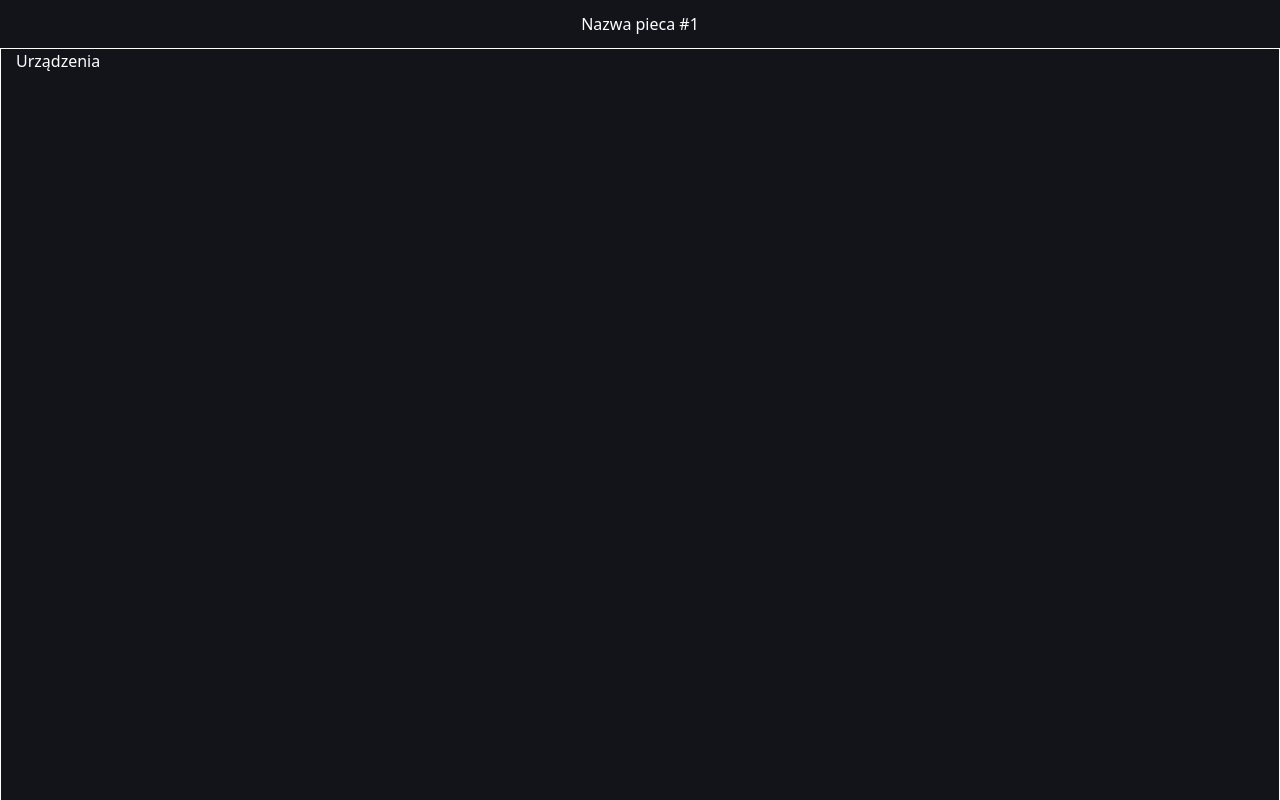
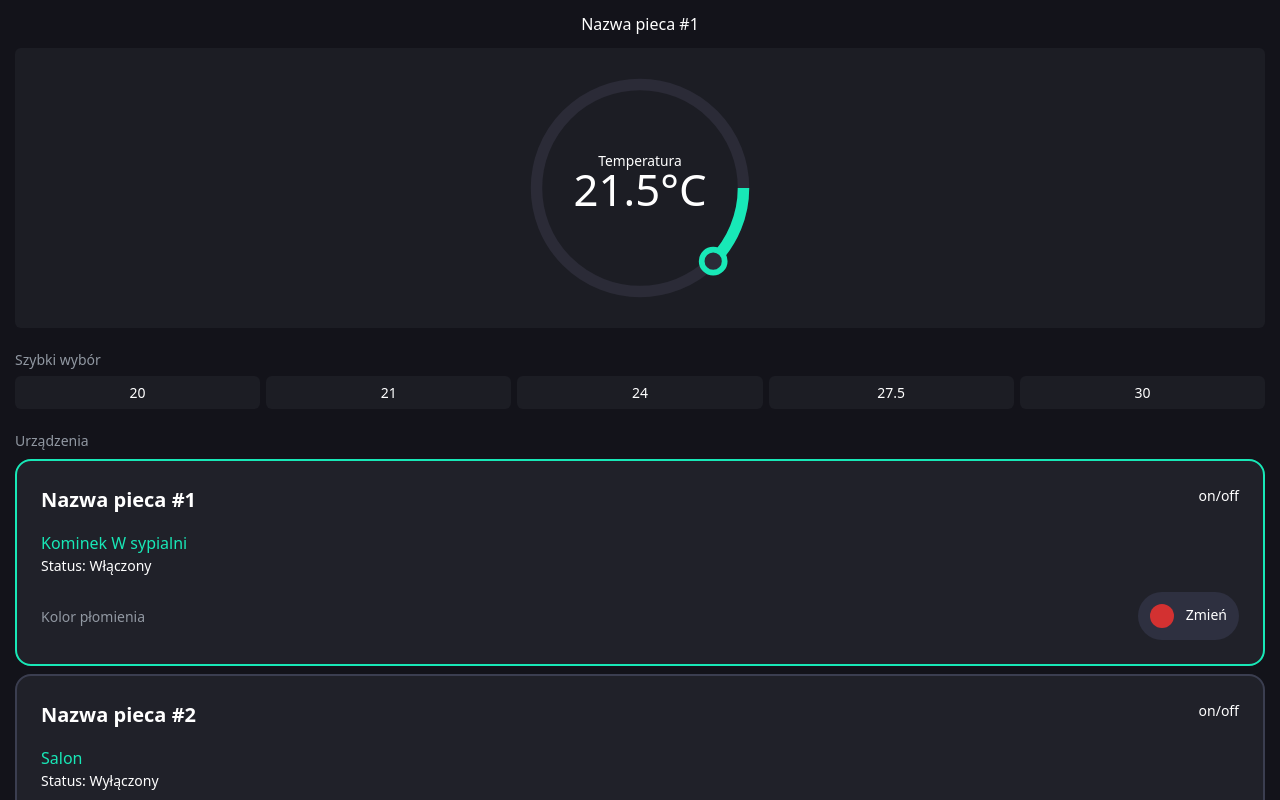
Before and after one commit to seewruuk/kominek-frontend, a Next.js app: page / in a window 1280 px wide. Shown: the top 800 px of the page. Built offline with nearby package versions, Linux system fonts and the light colour scheme.

Commit message:
commit 2

```diff
--- a/components/_home/Devices.js
+++ b/components/_home/Devices.js
@@ -1,7 +1,71 @@
+"use client"
+import {StateContext} from "@/context/StateContext";
+import {useContext} from "react";
+
 export default function Devices() {
+
+    const {devices, selectedDevice, setSelectedDevice} = useContext(StateContext)
+
+
     return (
-        <div>
-            Urządzenia
-        </div>
+        <>
+            <div className={"mt-[21px] text-[14px] font-[500]"}>
+                <p className={"text-greyTextColor mb-[8px]"}>Urządzenia</p>
+                <div className={"flex flex-col gap-2"}>
+                    {
+                        devices.map((item, index) => {
+                            return(
+                                <div
+                                    onClick={() => setSelectedDevice(index)}
+                                    key={index}
+                                    className={`bg-[#202129] border-2 p-[24px] rounded-2xl ${
+                                    index === selectedDevice ? "border-[#18E8B7]" : "border-[#3B3E50]"
+                                }`}>
+                                    <div className={"flex justify-between"}>
+                                        <h1 className={"font-[700] text-[20px]"}>
+                                            {item.name}
+                                        </h1>
+                                        <div>on/off</div>
+                                    </div>
+
+                                    <div className={"mt-[16px]"}>
+                                        <p className={"text-[#18E8B7] text-[16px] font-[400]"}>{item.desc}</p>
+                                        <p>
+                                            <span className={"font-[500]"}>Status: </span>
+                                            <span className={""}>
+                                                {item.status === 1 ? "Włączony" : "Wyłączony"}
+                                            </span>
+                                        </p>
+                                    </div>
+
+                                    <div className={"mt-[16px] flex justify-between items-center"}>
+                                        <p className={"text-[#9198A2]"}>Kolor płomienia</p>
+                                        <div className={"rounded-full bg-[#2E3040] flex gap-3 p-3"}>
+                                            <span className={`block w-[24px] h-[24px] aspect-square rounded-full`}
+                                            style={{
+                                                backgroundColor: item.color
+                                            }}
+                                            >
+                                            </span>
+                                            <p>Zmień</p>
+                                        </div>
+                                    </div>
+
+                                </div>
+
+                            )
+                        })
+                    }
+
+                </div>
+            </div>
+
+            <pre>
+                {JSON.stringify(devices, null, 2)}
+            </pre>
+
+
+
+        </>
     )
 }
--- a/components/_home/Temperature.js
+++ b/components/_home/Temperature.js
@@ -1,18 +1,178 @@
 "use client"
-import {useState} from "react";
+import React, {useState, useRef, useEffect, useContext} from 'react';
+import {StateContext} from "@/context/StateContext";
 
-export default function Temperature() {
+const TemperatureControl = () => {
+    const {devices, setDevices, selectedDevice} = useContext(StateContext);
+    const [temperature, setTemperature] = useState(devices[selectedDevice].temperature);
+    const handleRef = useRef(null);
+    const circleRef = useRef(null);
+    const minTemperature = 20;
+    const maxTemperature = 32;
+    const [isDragging, setIsDragging] = useState(false);
+    const [presets, setPresets] = useState([
+        {
+            id: "1",
+            value: 20,
+            selected: true,
+        },
+        {
+            id: "2",
+            value: 21,
+            selected: false,
+        },
+        {
+            id: "3",
+            value: 24,
+            selected: false,
+        },
+        {
+            id: "4",
+            value: 27.5,
+            selected: false,
+        },
+        {
+            id: "5",
+            value: 30,
+            selected: false,
+        },
+    ])
+    useEffect(() => {
+        setTemperature(devices[selectedDevice].temperature)
+    }, [selectedDevice]);
 
-    const [temerature, setTemperature] = useState(21.5)
+    const calculateAngle = (clientX, clientY) => {
+        const circleRect = circleRef.current.getBoundingClientRect();
+        const centerX = circleRect.left + circleRect.width / 2;
+        const centerY = circleRect.top + circleRect.height / 2;
+        const radians = Math.atan2(clientY - centerY, clientX - centerX);
+        let angle = radians * (180 / Math.PI);
+
+        // Normalize the angle to 0-360 range
+        angle = angle < 0 ? 360 + angle : angle;
+
+        return angle;
+    };
+
+    const angleToTemperature = (angle) => {
+        // Mapping angle to temperature with 0.5 increments
+        const tempRange = maxTemperature - minTemperature;
+        const temp = (angle / 360) * tempRange * 2;
+        return minTemperature + Math.round(temp) / 2;
+    };
+
+    const handleMouseDown = (event) => {
+        setIsDragging(true)
+        const angle = calculateAngle(event.clientX, event.clientY);
+        const newTemperature = angleToTemperature(angle);
+
+        setTemperature(newTemperature);
+
+        const handleMouseMove = (moveEvent) => {
+            const moveAngle = calculateAngle(moveEvent.clientX, moveEvent.clientY);
+            setTemperature(angleToTemperature(moveAngle));
+
+
+        };
+
+        const handleMouseUp = () => {
+            document.removeEventListener('mousemove', handleMouseMove);
+            document.removeEventListener('mouseup', handleMouseUp);
+            setIsDragging(false)
+
+        };
+
+        document.addEventListener('mousemove', handleMouseMove);
+        document.addEventListener('mouseup', handleMouseUp);
+    };
+
+    useEffect(() => {
+        if (handleRef.current) {
+            handleRef.current.addEventListener('mousedown', handleMouseDown);
+        }
+
+        return () => {
+            if (handleRef.current) {
+                handleRef.current.removeEventListener('mousedown', handleMouseDown);
+            }
+        };
+    }, []);
+
+    const temperatureToAngle = (temp) => {
+        return (temp - minTemperature) / (maxTemperature - minTemperature) * 360;
+    };
+
+    const radius = 90;
+    const strokeWidth = 10;
+    const circumference = 2 * Math.PI * radius;
+    const angle = temperatureToAngle(temperature);
+    const trailLength = (angle / 360) * circumference;
+
+    const handleInsertPreset = (event) => {
+        const presetTemperature = event.target.innerText;
+        setTemperature(presetTemperature);
+    }
+
 
     return (
-        <div>
-            <div>
+        <>
 
-                {/*Koło do wyboru temperatury*/}
+            <div className="bg-[#1C1D24] rounded-md flex justify-center py-5">
+                <svg width="230" height="240" viewBox="0 0 200 200" ref={circleRef}>
+                    <circle cx="100" cy="100" r={radius} stroke="#2B2B37" strokeWidth={strokeWidth} fill="none"/>
+                    <circle cx="100" cy="100" r={radius} stroke="#18E8B7" strokeWidth={strokeWidth} fill="none"
+                            strokeDasharray={`${trailLength} ${circumference}`}/>
+                    <circle ref={handleRef} cx={100 + radius * Math.cos(Math.PI * angle / 180)}
+                            cy={100 + radius * Math.sin(Math.PI * angle / 180)}
+                            r={
+                                isDragging ? 14 : 10
+                            } fill="#2B2B37"
+                            stroke={"#18E8B7"}
+                            strokeWidth={"5"}
 
+                    />
+                    <text x="50%" y="50%" textAnchor="middle" dy="-1.2rem" fill={"#fff"} fontSize={"12px"}>
+                        Temperatura
+                    </text>
+                    <text x="50%" y="50%" textAnchor="middle" dy="1rem" dx="-0px" fill={"#fff"} fontSize={"38px"}>
+                        {
+                            devices[selectedDevice].temperature
+                        }°C
+                    </text>
+                    {/*<text x="50%" y="50%" textAnchor="middle" dy="0rem" dx="2.5rem" fill={"#fff"} fontSize={"19px"}>*/}
+                    {/*    °C*/}
+                    {/*</text>*/}
+                </svg>
             </div>
 
-        </div>
-    )
-}
+
+            <div className={"mt-[21px] text-[14px] font-[500]"}>
+                <p className={"text-greyTextColor"}>Szybki wybór</p>
+                <div className={"flex justify-between gap-[6px] mt-[6px]"}>
+                    {
+                        presets.map((preset) => {
+                            return (
+                                <button
+                                    type={"button"}
+                                    key={preset.id}
+                                    className={`bg-[#1C1D24] w-full text-center py-[6px] rounded-md cursor-pointer`}
+                                    onClick={handleInsertPreset}>
+                                    {preset.value}
+                                </button>
+                            )
+                        })
+                    }
+
+                </div>
+            </div>
+
+            {/*<pre>*/}
+            {/*    {JSON.stringify(devices, null, 2)}*/}
+            {/*</pre>*/}
+
+        </>
+
+    );
+};
+
+export default TemperatureControl;
--- a/components/_home/layout.js
+++ b/components/_home/layout.js
@@ -8,7 +8,7 @@ export default function Layout() {
         <>
             <Header/>
 
-            <div className={"border border-white min-h-screen px-[15px] flex flex-col"}>
+            <div className={"min-h-screen px-[15px] flex flex-col"}>
 
                 <Temperature/>
 
--- a/context/StateContext.js
+++ b/context/StateContext.js
@@ -11,14 +11,24 @@ export default function StateContextProvider({children}) {
         {
             name: "Nazwa pieca #1",
             temperature: "21.5",
+            desc: "Kominek W sypialni",
+            status: 1,
+            color: "#d33131",
         },
         {
             name: "Nazwa pieca #2",
             temperature: "23",
+            desc: "Salon",
+            status: 0,
+            color: "#fff",
         }
     ])
     const [selectedDevice, setSelectedDevice] = useState(0);
-
+    const changeDeviceStatus = (index) => {
+        let newDevices = [...devices];
+        newDevices[index].status = newDevices[index].status === 1 ? 0 : 1;
+        setDevices(newDevices);
+    }
 
     return (
         <StateContext.Provider
@@ -26,6 +36,9 @@ export default function StateContextProvider({children}) {
                 devices,
                 setDevices,
                 selectedDevice,
+
+                setSelectedDevice,
+                changeDeviceStatus,
             }}>
             {children}
         </StateContext.Provider>
--- a/package.json
+++ b/package.json
@@ -12,6 +12,7 @@
     "@next/font": "^14.0.4",
     "next": "14.0.4",
     "react": "^18",
+    "react-circular-input": "^0.2.4",
     "react-dom": "^18",
     "sass": "^1.69.7"
   },
--- a/tailwind.config.js
+++ b/tailwind.config.js
@@ -7,11 +7,13 @@ module.exports = {
     ],
     theme: {
         extend: {
-      backgroundImage: {
-        'gradient-radial': 'radial-gradient(var(--tw-gradient-stops))',
-        'gradient-conic':
-          'conic-gradient(from 180deg at 50% 50%, var(--tw-gradient-stops))',
-      },
+            colors: {
+                'backgroundColor': '#13131A;',
+                'accentColor': '#18E8B7',
+                'backgroundLightColor': '#1E1E28',
+                'backgroundDarkColor': '#0C0C10',
+                'greyTextColor': '#9198A2',
+            }
         },
     },
     plugins: [],
```
Also changed, not shown: 1 other file (tests, documents, lock files or other folders). Lines whose indentation alone changed are shown as unchanged.
